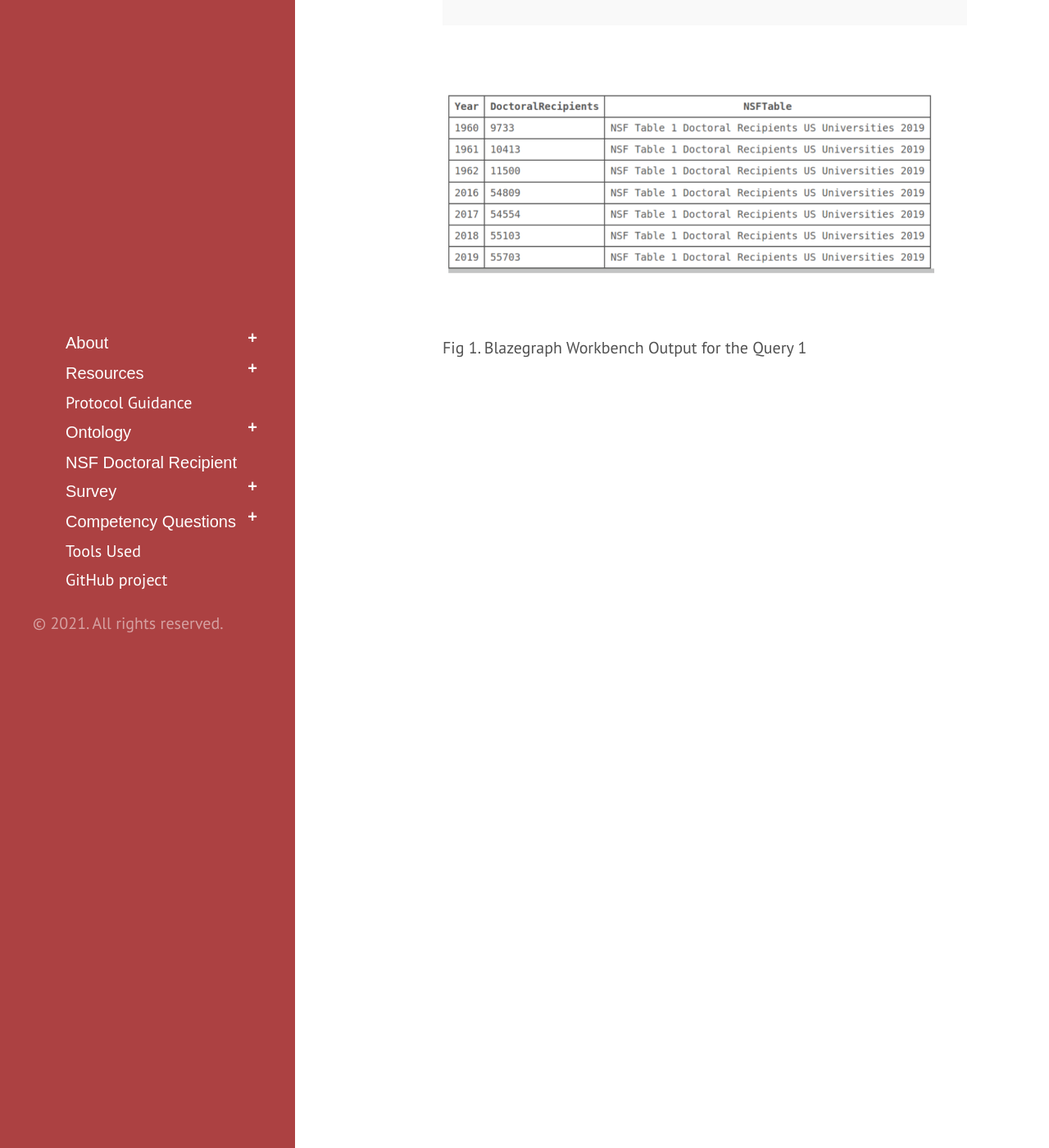
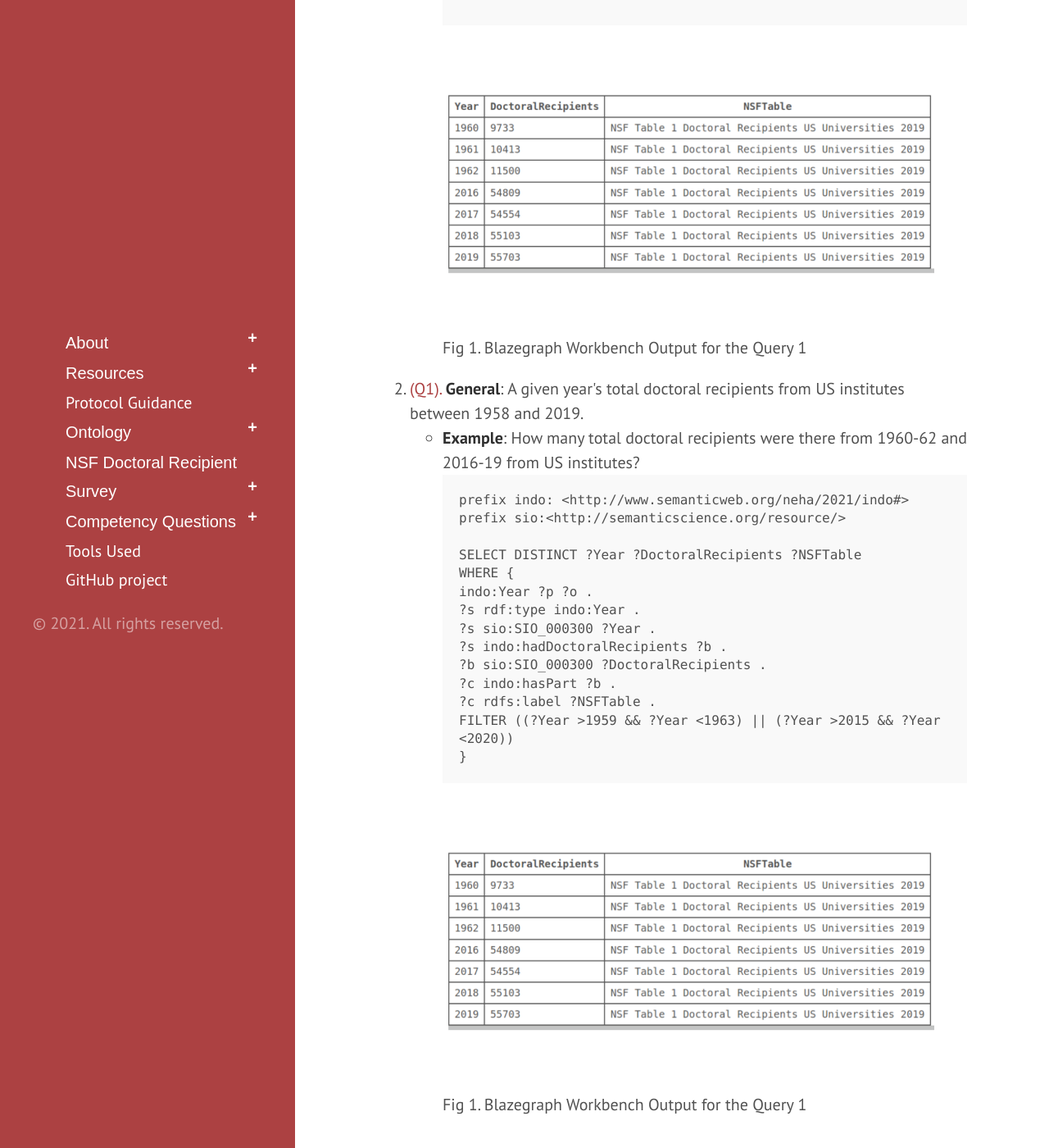
Before and after one commit to tetherless-world/institute-demographic-ontology, a Jekyll site: the page built from competencyquestion.md, in a window 1280 px wide and 1400 px high, scrolled down 696 px. Shown: the whole window at 82% size. Built offline with Jekyll 4.4.1, drawn with Linux system fonts in a browser that asks for light colours; Markdown is read by kramdown in place of the engine named in the settings.

Commit message:
testing views

```diff
--- a/competencyquestion.md
+++ b/competencyquestion.md
@@ -35,6 +35,32 @@ title: Competency Questions
  	</figure>
 </li>
 
+<li> <a href="#question1">(Q1).</a> <strong>General</strong>: A given year's total doctoral recipients from US institutes between 1958 and 2019.
+<ul type = "circle">
+<li><strong>Example</strong>: How many total doctoral recipients were there from 1960-62 and 2016-19 from US institutes?
+<pre>
+prefix indo: <http://www.semanticweb.org/neha/2021/indo#>
+prefix sio:<http://semanticscience.org/resource/>
+
+SELECT DISTINCT ?Year ?DoctoralRecipients ?NSFTable
+WHERE {
+indo:Year ?p ?o .
+?s rdf:type indo:Year .
+?s sio:SIO_000300 ?Year .
+?s indo:hadDoctoralRecipients ?b .
+?b sio:SIO_000300 ?DoctoralRecipients .
+?c indo:hasPart ?b .
+?c rdfs:label ?NSFTable .
+FILTER ((?Year >1959 && ?Year <1963) || (?Year >2015 && ?Year <2020))
+}
+</pre>
+</li>
+</ul>
+<figure>
+<img src ="../images/QUERY1RESULTS.png" style="width:100%; height:100%">
+<figcaption>Fig 1. Blazegraph Workbench Output for the Query 1</figcaption>
+</figure>
+</li>
 </ol>
 
 </content>
```
